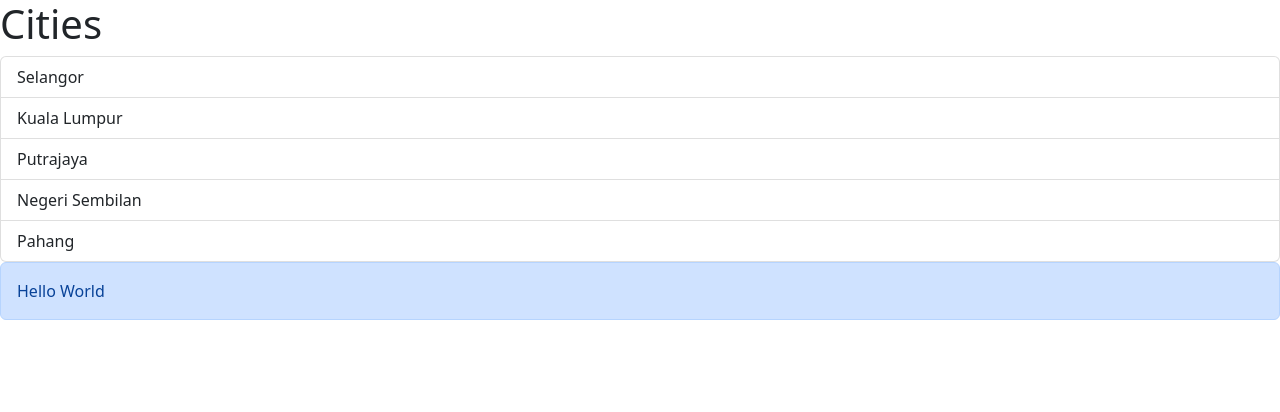
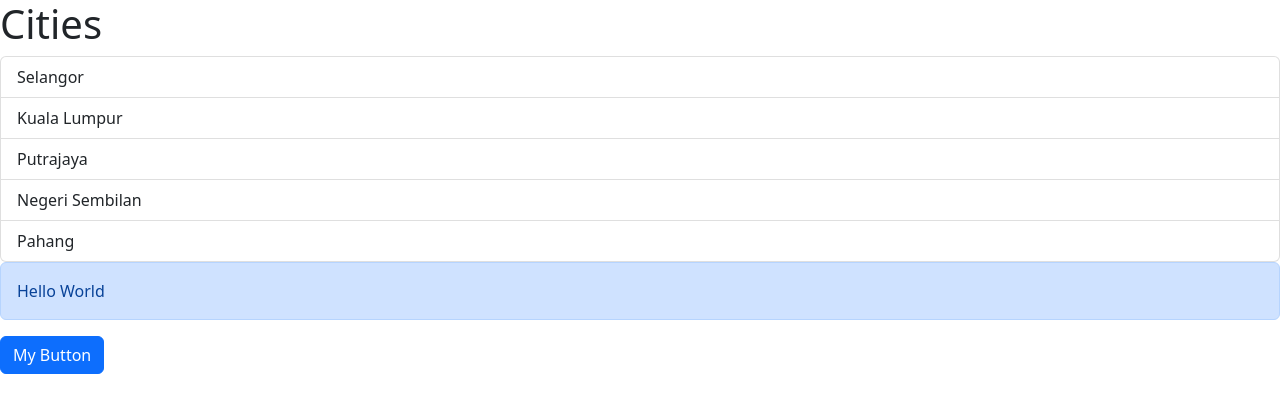
Before and after one commit to AfiqZaidin03/react-app, a React (Vite) app: page / in a window 1280 px wide. Shown: the top 412 px of the page. Built offline with nearby package versions, Linux system fonts and the light colour scheme.

Commit message:
[14] Button practise

```diff
--- a/src/App.tsx
+++ b/src/App.tsx
@@ -1,5 +1,6 @@
 import Alert from "./components/Alert";
 import ListGroup from "./components/ListGroup";
+import Button from "./components/Button";
 
 function App() {
   const items = [
@@ -24,6 +25,9 @@
       <Alert>
         Hello <span>World</span>
       </Alert>
+      <Button color="primary" onClick={() => console.log("Clicked")}>
+        My Button
+      </Button>
     </div>
   );
 }
--- /dev/null
+++ b/src/components/Button.tsx
@@ -0,0 +1,15 @@
+interface Props {
+  children: string;
+  color?: "primary" | "secondary" | "danger";
+  onClick: () => void;
+}
+
+const Button = ({ children, onClick, color = "primary" }: Props) => {
+  return (
+    <button className={"btn btn-" + color} onClick={onClick}>
+      {children}
+    </button>
+  );
+};
+
+export default Button;
```
